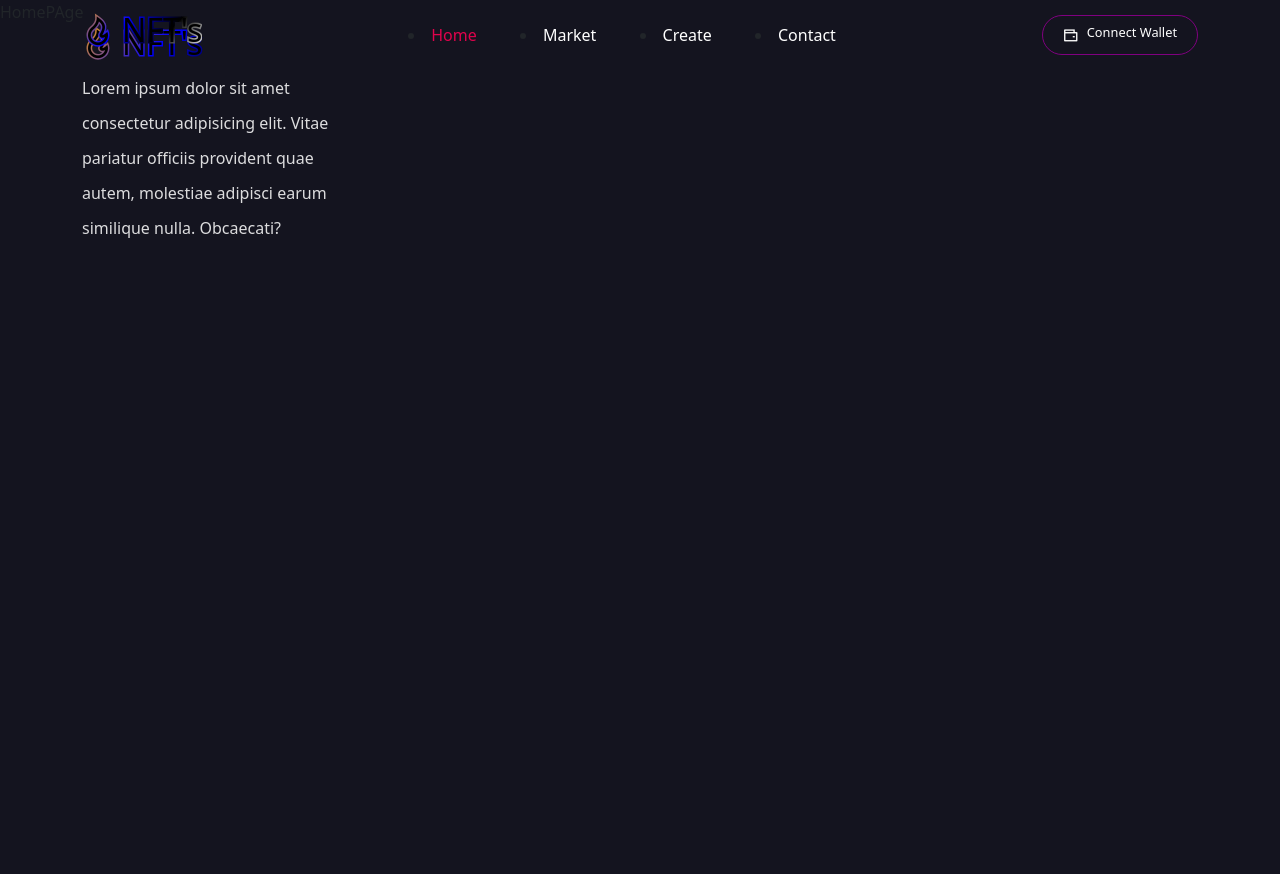
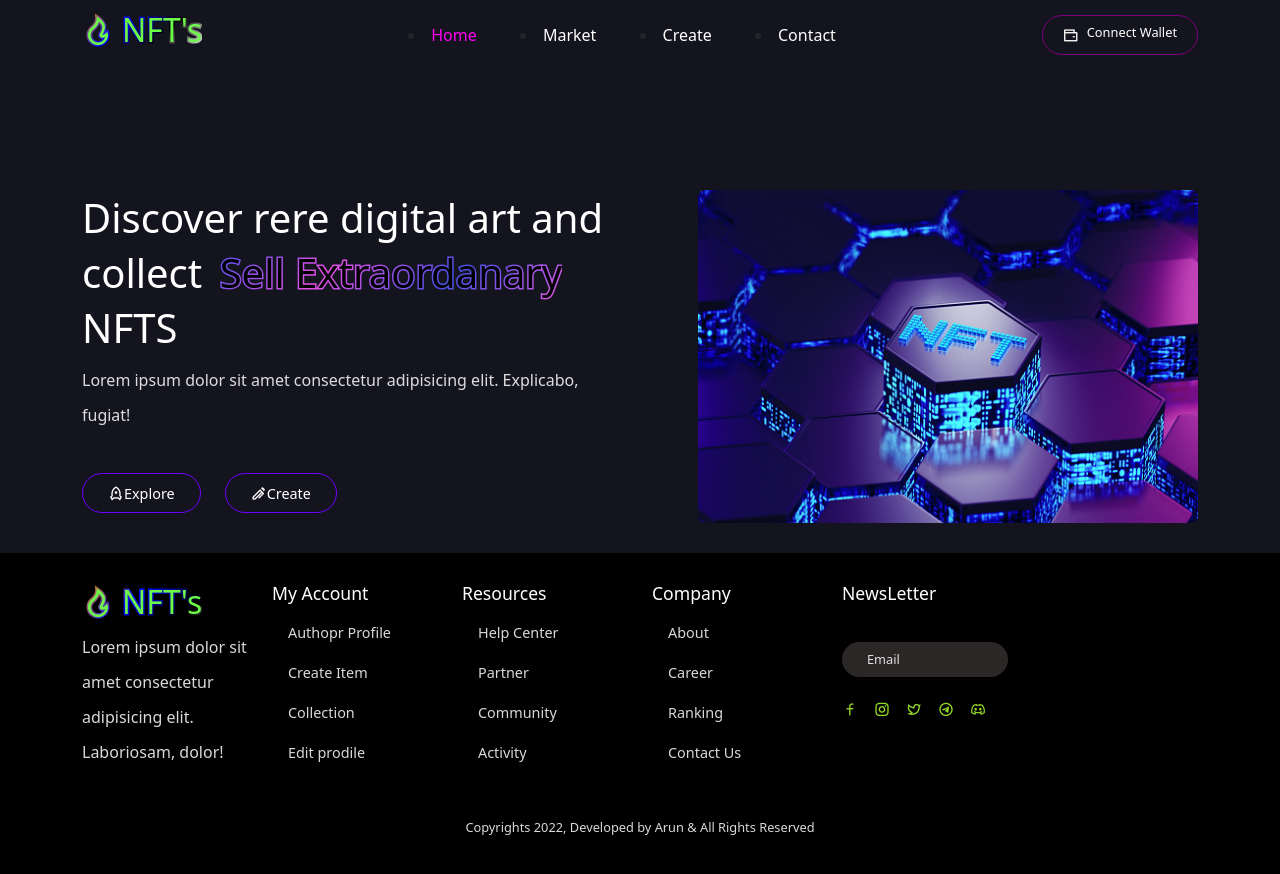
Before and after one commit to arunsingh12/jojonft, a React (Create React App) app: page /home in a window 1280 px wide. Shown: the top 874 px of the page. Before the commit the page ends 800 px from the top, so only its background shows below. Built offline with nearby package versions, Linux system fonts and the light colour scheme.

Commit message:
homepage

```diff
--- a/src/components/Footer/Footer.css
+++ b/src/components/Footer/Footer.css
@@ -0,0 +1,59 @@
+ .footer{
+    padding-bottom: 30px;
+    padding-top: 30px;
+    background-color: black;
+    margin-top: 30px;
+}
+.footer h5{
+    font-size: 1.1rem;
+    color: white;
+}
+.list__item{
+background: transparent !important;
+border-left: 0 !important;
+border: none !important;
+}
+
+.list__item a{
+text-decoration: none;
+color: white;
+opacity: 85%;
+font-size: 0.9rem;
+
+}
+.list__item a:hover{
+    color: white;
+    opacity: 85%;
+}
+
+.newsletter{
+    width: 100%;
+    border-radius: 50px;
+    color:white;
+    padding: 8px 25px;
+    margin-top: 30px;
+    margin-bottom: 20px;
+    border: none;
+    outline: none;
+    font-size:0.8rem;
+    background: rgb(44, 39, 39);
+}
+::placeholder{
+   color: white;
+    opacity: 85%;
+}
+.social__links span a{
+    text-decoration: none;
+    color: greenyellow;
+    opacity: 85%;
+    font-size: 2.2;
+    font-weight: 400;
+    transition: .3s;
+}
+.social__links a:hover{
+    color: rgb(228, 48, 219);
+}
+
+.copyrights{
+font-size: 0.8rem;
+}
--- a/src/components/Footer/Footer.jsx
+++ b/src/components/Footer/Footer.jsx
@@ -1,13 +1,70 @@
 import React from 'react'
 import "./Footer.css"
-import { Container, Row, Col } from 'reactstrap'
+import { Container, Row, Col, ListGroup, ListGroupItem } from 'reactstrap'
+import { Link } from 'react-router-dom'
 
+
+const MY__ACCOUNT=[
+  {
+    display:"Authopr Profile",
+    url:"/sellerprofile",
+  },
+  {
+    display:"Create Item",
+    url:"/create",
+  },
+  {
+    display:"Collection",
+    url:"/market",
+  },
+  {
+    display:"Edit prodile",
+    url:"/editprofile",
+  },
+]
+const RESOURCES=[
+  {
+    display:"Help Center",
+    url:"#",
+  },
+  {
+    display:"Partner",
+    url:"#",
+  },
+  {
+    display:"Community",
+    url:"#",
+  },
+  {
+    display:"Activity",
+    url:"#",
+  },
+]
+
+const COMPANY=[
+  {
+    display:"About",
+    url:"#",
+  },
+  {
+    display:"Career",
+    url:"#",
+  },
+  {
+    display:"Ranking",
+    url:"#",
+  },
+  {
+    display:"Contact Us",
+    url:"/contact",
+  },
+]
 const Footer = () => {
   return (
     <footer className='footer'>
 <Container>
   <Row>
-    <Col lg="3" md="6" sm="6">
+    <Col lg="2" md="3" sm="6">
     <div className="logo">
             <h2 className='d-flex gap-2 align-item-center'>
               <span>
@@ -16,16 +73,63 @@ const Footer = () => {
               NFT's
             </h2>
             <p>
-              Lorem ipsum dolor sit amet consectetur adipisicing elit. Vitae pariatur officiis provident quae autem, molestiae adipisci earum similique nulla. Obcaecati?
+              Lorem ipsum dolor sit amet consectetur adipisicing elit. Laboriosam, dolor!
             </p>
           </div>
 
     </Col>
-    <Col lg="3" md="6" sm="6"></Col>
-    <Col lg="3" md="6" sm="6"></Col>
-    <Col lg="3" md="6" sm="6"></Col>
-    <Col lg="3" md="6" sm="6"></Col>
-    <Col lg="3" md="6" sm="6"></Col>
+    <Col lg="2" md="3" sm="6">
+      <h5>My Account</h5>
+      <ListGroup className='List__group'>
+        {
+MY__ACCOUNT.map((item,index)=>(
+  <ListGroupItem key={index} className='list__item'>
+    <Link to={item.url}>{item.display}</Link>
+  </ListGroupItem>
+))
+        }
+      </ListGroup>
+    </Col>
+    <Col lg="2" md="3" sm="6">
+    <h5>Resources</h5>
+      <ListGroup className='List__group'>
+        {
+RESOURCES.map((item,index)=>(
+  <ListGroupItem key={index} className='list__item'>
+    <Link to={item.url}>{item.display}</Link>
+  </ListGroupItem>
+))
+        }
+      </ListGroup>
+    </Col>
+    <Col lg="2" md="3" sm="6">
+    <h5>Company</h5>
+      <ListGroup className='List__group'>
+        {
+COMPANY.map((item,index)=>(
+  <ListGroupItem key={index} className='list__item'>
+    <Link to={item.url}>{item.display}</Link>
+  </ListGroupItem>
+))
+        }
+      </ListGroup>
+    </Col>
+    <Col lg="2" md="3" sm="6">
+      <h5>NewsLetter</h5>
+      <input type="text" className="newsletter"placeholder='Email' />
+      <div className="social__links d-flex gap-3 align-items-center">
+        <span><Link to="#"><i class="ri-facebook-line"></i></Link></span>
+        <span><Link to="#"><i class="ri-instagram-line"></i></Link></span>
+        <span><Link to="#"><i class="ri-twitter-line"></i></Link></span>
+        <span><Link to="#"><i class="ri-telegram-line"></i></Link></span>
+        <span><Link to="#"><i class="ri-discord-line"></i></Link></span>
+
+      </div>
+    </Col>
+    <Col lg="12" className='mt-4 text-center'>
+
+      <p className='copyrights'>Copyrights 2022, Developed by Arun & All Rights Reserved</p>
+    </Col>
   </Row>
 </Container>
     </footer>
--- a/src/components/Header/Header.css
+++ b/src/components/Header/Header.css
@@ -2,7 +2,7 @@
     width: 100%;
     height: 70px;
     line-height: 70px;
-    position: fixed;
+    /* position: fixed; */
     top: 0;
     left: 0;
     z-index: 11111111;
@@ -27,14 +27,14 @@
 
 }
 .active{
-    color: rgb(223, 3, 76) !important;
+    color: rgb(255, 0, 242) !important;
 }
 .logo h2{
     background:linear-gradient(-45deg,white,black,blue,orange);
     background-size: 100%;
     background-clip: text;
     -webkit-text-stroke: 3px transparent;
-    -webkit-text-fill-color: black;
+    -webkit-text-fill-color: rgba(109, 252, 73, 0.993);
 }
 
 .nav__right .btn{
--- /dev/null
+++ b/src/components/Ui/HeroSection.jsx
@@ -0,0 +1,35 @@
+import React from 'react'
+import { Container,Row,Col } from 'reactstrap'
+import "./Herosection.css"
+import {Link} from 'react-router-dom'
+
+import heroImg from'../../assets/images/7.jpg'
+
+const HeroSection = () => {
+  return (
+    <section className='hero__section'>
+<Container>
+    <Row >
+        <Col lg="6" md="6">
+            <div className="hero__content">
+                <h2>Discover rere digital art and collect <span>Sell Extraordanary </span>NFTS</h2>
+                <p>Lorem ipsum dolor sit amet consectetur adipisicing elit. Explicabo, fugiat!</p>
+                <div className="hero__btns d-flex align-items-center gap-4">
+                <button className='explore__btn dflex align-items-center gap-2'><i class='ri-rocket-line'></i><Link to='/market'>Explore</Link></button>
+                <button className='create__btn dflex align-items-center gap-2'><i class='ri-ball-pen-line'></i><Link to='/create'>Create</Link></button>
+                </div>
+            </div>
+        </Col>
+        <Col lg='6' md='6'>
+            <div className="hero__img">
+                <img src={heroImg} alt="" className='w-100'/>
+            </div>
+        </Col>
+    </Row>
+</Container>
+    </section>
+
+  )
+}
+
+export default HeroSection
--- /dev/null
+++ b/src/components/Ui/Herosection.css
@@ -0,0 +1,54 @@
+.hero__section{
+margin-top: 120px;
+}
+
+.hero__content h2{
+    line-height: 55px;
+    font-size: 2.5rem;
+}
+.hero__content h2 span{
+    background: linear-gradient(-45deg,#E259E5,#4850E6,#E250E5,#4B50E6);
+    background-size: 100% 100%;
+    background-clip: text;
+    -webkit-text-stroke: 3px transparent;
+    -webkit-text-fill-color: black;
+    margin-left: 7px;
+    display: inline-block;
+}
+.hero__btns{
+    margin-top: 40px;
+
+}
+.explore__btn, .create__btn{
+border: none;
+outline: none;
+padding: 7px 25px !important;
+border: 5px;
+border: 1px solid rgb(111, 0, 255) !important;
+border-radius: 20px;
+font-size: 0.9rem;
+background: transparent !important;
+}
+
+.explore__btn i,
+.create__btn i{
+color: white;
+font-size: 1rem;
+}
+
+.explore__btn a,.create__btn a{
+    text-decoration: none;
+    color: white;
+
+}
+
+.hero__btn button a:hover{
+    color: white;
+}
+.hero__img{
+    width: 500px;
+    margin-left: auto;
+}
+.hero__img img{
+    border-radius:7px;
+}
--- a/src/pages/Home.jsx
+++ b/src/pages/Home.jsx
@@ -1,9 +1,12 @@
 import React from 'react'
+import { Container } from 'reactstrap'
+
+import HeroSection from '../components/Ui/HeroSection'
 
 const Home = () => {
   return (
     <div className='home'>
-     HomePAge
+     <HeroSection></HeroSection>
     </div>
   )
 }
```
Also changed, not shown: src/components/Ui/Liveauction/Liveauction.jsx (added, +27 -0 lines), src/components/Ui/Liveauction/Liveauction.css (added).
